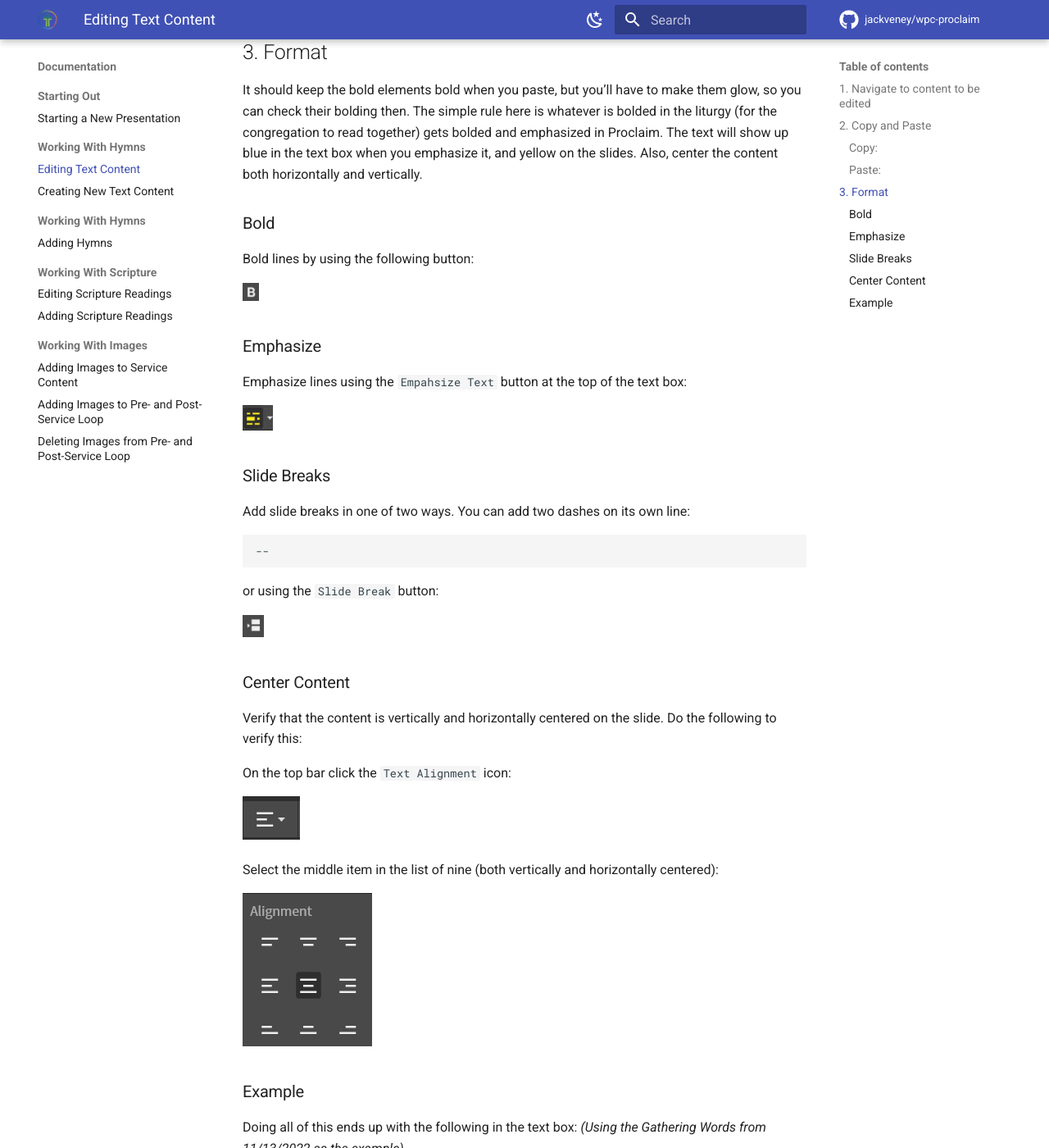
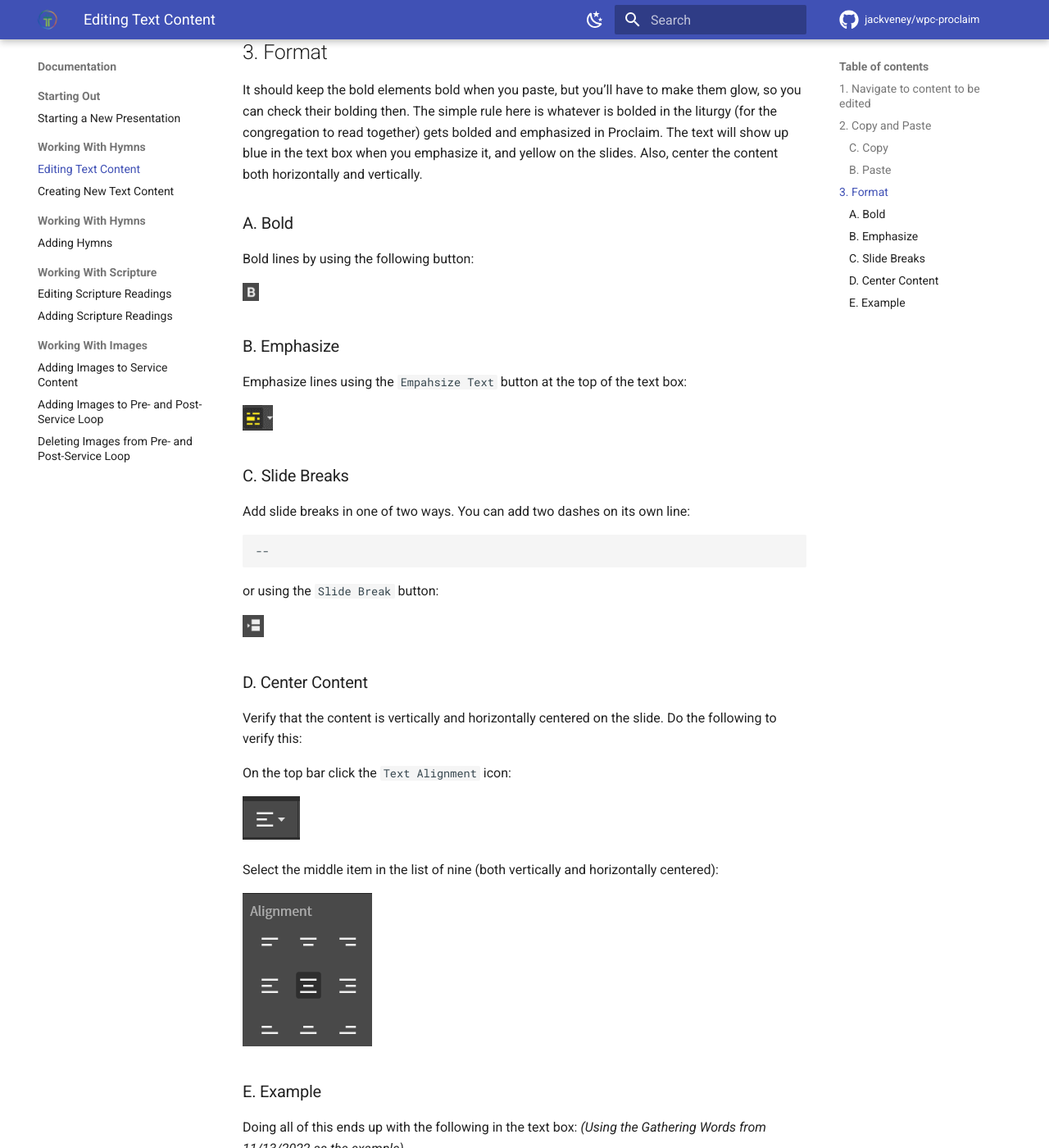
Before and after one commit to jackveney/wpc-proclaim, an MkDocs documentation site: the page built from docs/documentation/editing_content.md, in a window 1280 px wide and 1400 px high, scrolled down 1882 px. Shown: the whole window at 82% size. Built offline with MkDocs 1.6.1 and Material for MkDocs 9.7.7, drawn with Linux system fonts in a browser that asks for light colours; nearby versions of some CDN libraries; comment, search, counter and statistics services are not loaded; some of the changed text lies outside the part shown.

````diff
--- a/docs/documentation/editing_content.md
+++ b/docs/documentation/editing_content.md
@@ -9,28 +9,28 @@
 ## 2. Copy and Paste
  From the liturgy worksheet or formatted liturgy, copy and paste the reading into the box on proclaim. <i>I will use the Gathering Words from 11/13/2022 as the example on this page.</i>
 
-### Copy:
+### C. Copy
 
  ![Copy](../assets/images/editing_content/copy.png)
 
-### Paste:
+### B. Paste
 
  ![Paste](../assets/images/editing_content/paste.png)
 
 ## 3. Format
  It should keep the bold elements bold when you paste, but you’ll have to make them glow, so you can check their bolding then. The simple rule here is whatever is bolded in the liturgy (for the congregation to read together) gets bolded and emphasized in Proclaim. The text will show up blue in the text box when you emphasize it, and yellow on the slides. Also, center the content both horizontally and vertically.
 
-### Bold
+### A. Bold
   Bold lines by using the following button:
 
   ![Bold](../assets/images/editing_content/bold.png)
 
-### Emphasize
+### B. Emphasize
   Emphasize lines using the ```Empahsize Text``` button at the top of the text box:
 
   ![Emphasize](../assets/images/editing_content/emphasize.png)
 
-### Slide Breaks
+### C. Slide Breaks
   Add slide breaks in one of two ways. You can add two dashes on its own line:
 
   ```
@@ -41,7 +41,7 @@
 
   ![Line Break](../assets/images/editing_content/linebreak.png)
 
-### Center Content
+### D. Center Content
   Verify that the content is vertically and horizontally centered on the slide. Do the following to verify this:
 
   On the top bar click the ```Text Alignment``` icon:
@@ -52,7 +52,7 @@
 
   ![Text Alignment](../assets/images/editing_content/lineallignment_all.png)
 
-### Example
+### E. Example
   Doing all of this ends up with the following in the text box: <i>(Using the Gathering Words from 11/13/2022 as the example)</i>
 
   ![Formatted](../assets/images/editing_content/formatted_textbox.png)
````
Also changed, not shown: docs/documentation/new_content.md (+7 -7 lines).
